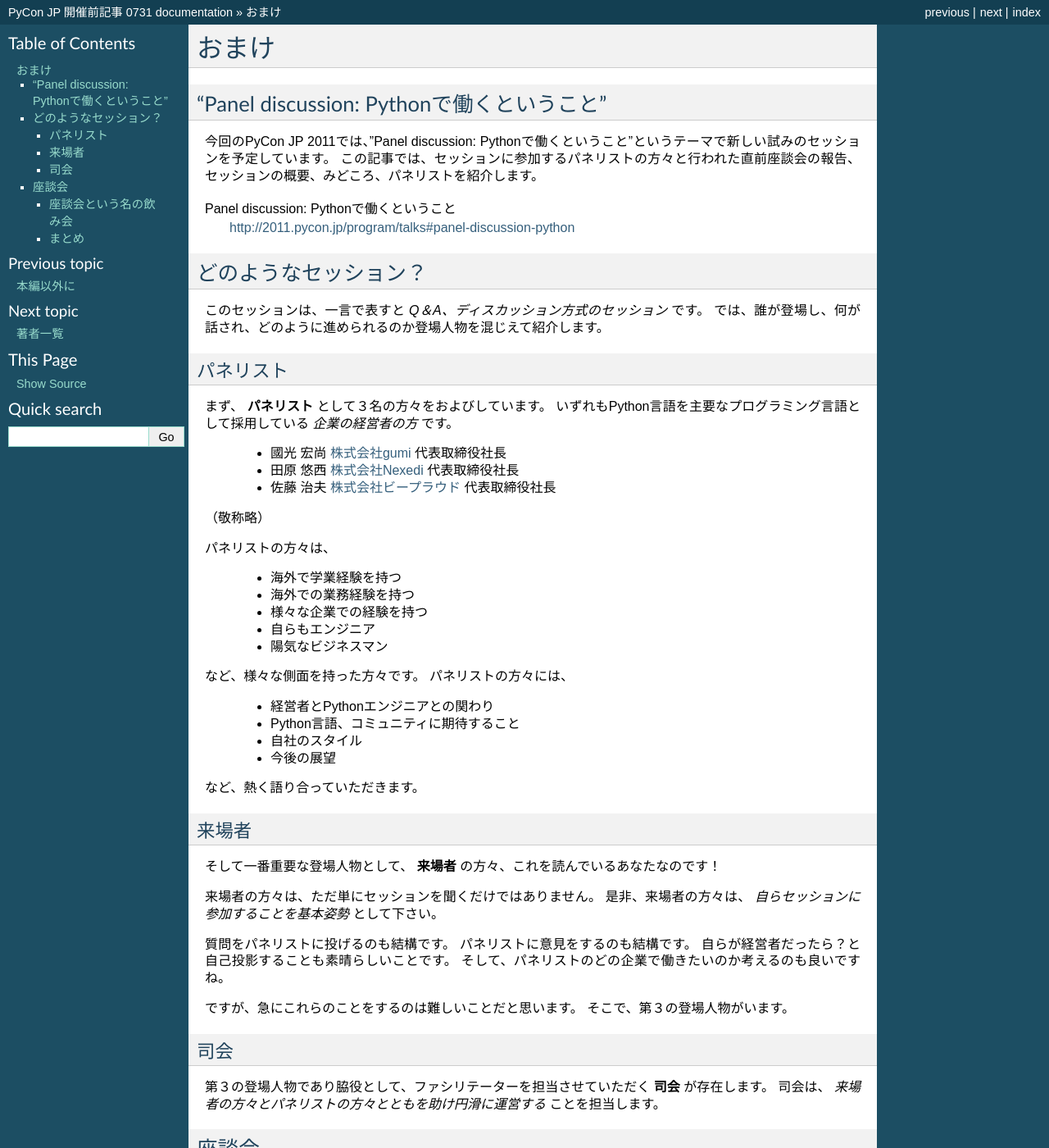
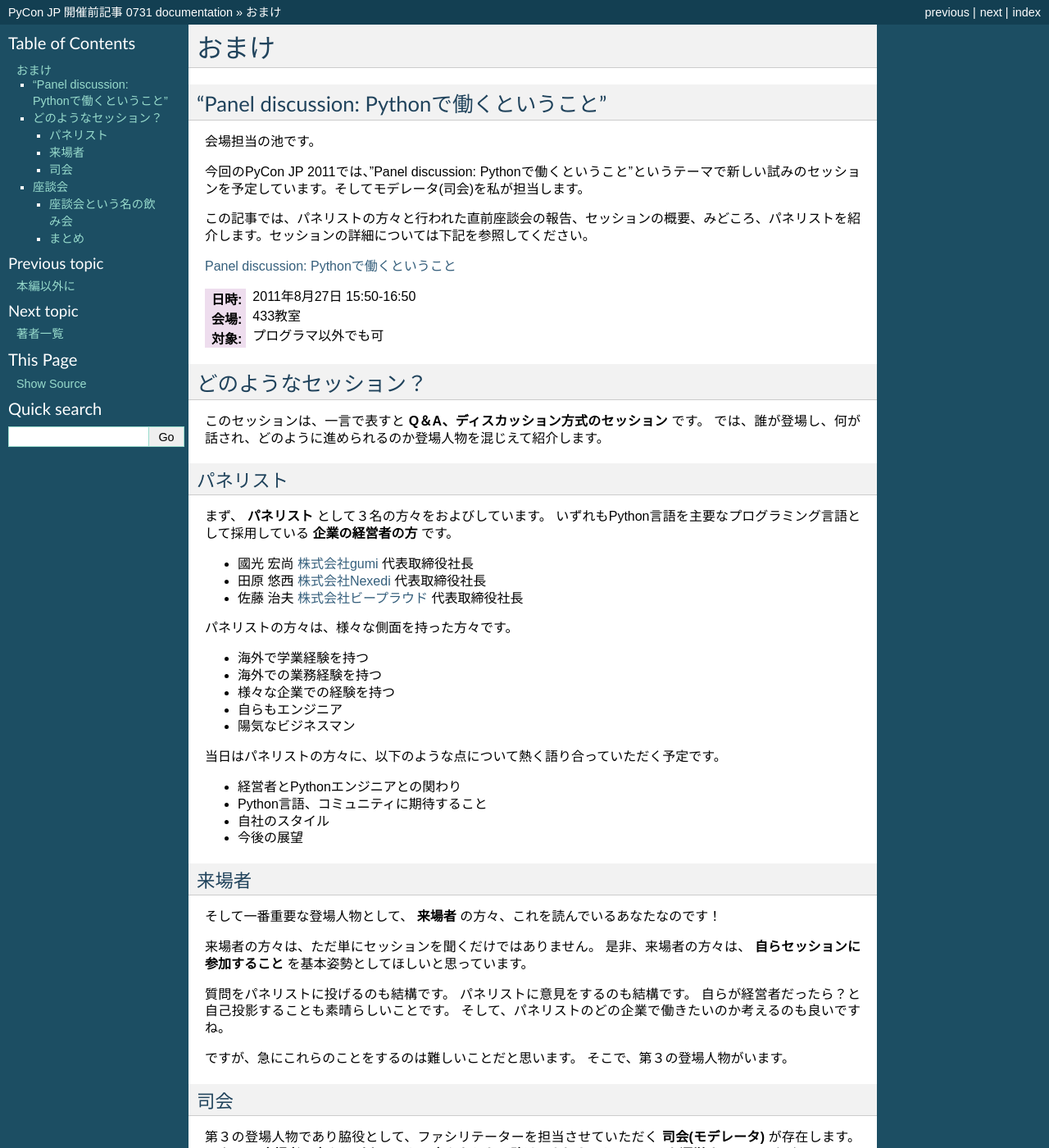
Before and after one commit to michilu/prepycon-article, a Sphinx documentation site: the page built from sphinx/special.rst, in a window 1280 px wide and 1400 px high. Shown: the whole window at 82% size. Built offline with Sphinx 7.4.7, drawn with Linux system fonts in a browser that asks for light colours; some of the changed text lies outside the part shown.

Commit message:
reviesed panel section and added comment

```diff
--- a/sphinx/special.rst
+++ b/sphinx/special.rst
@@ -4,54 +4,54 @@
 
 "Panel discussion: Pythonで働くということ"
 ============================================================
+会場担当の池です。
 
-今回のPyCon JP 2011では、"Panel discussion: Pythonで働くということ"というテーマで新しい試みのセッションを予定しています。
-この記事では、セッションに参加するパネリストの方々と行われた直前座談会の報告、セッションの概要、みどころ、パネリストを紹介します。
+今回のPyCon JP 2011では、"Panel discussion: Pythonで働くということ"というテーマで新しい試みのセッションを予定しています。そしてモデレータ(司会)を私が担当します。
 
-Panel discussion: Pythonで働くということ
- http://2011.pycon.jp/program/talks#panel-discussion-python
+この記事では、パネリストの方々と行われた直前座談会の報告、セッションの概要、みどころ、パネリストを紹介します。セッションの詳細については下記を参照してください。
+
+`Panel discussion: Pythonで働くということ <http://2011.pycon.jp/program/talks#panel-discussion-python>`_
+
+:日時: 2011年8月27日 15:50-16:50
+:会場: 433教室
+:対象: プログラマ以外でも可
 
 どのようなセッション？
 ============================================================
 
-このセッションは、一言で表すと *Q＆A、ディスカッション方式のセッション* です。
+このセッションは、一言で表すと **Q＆A、ディスカッション方式のセッション** です。
 では、誰が登場し、何が話され、どのように進められるのか登場人物を混じえて紹介します。
-
 
 パネリスト
 ----------------------
 
 まず、 **パネリスト** として３名の方々をおよびしています。
-いずれもPython言語を主要なプログラミング言語として採用している *企業の経営者の方* です。
+いずれもPython言語を主要なプログラミング言語として採用している **企業の経営者の方** です。
 
- * 國光 宏尚 `株式会社gumi <http://gu3.co.jp/>`_ 代表取締役社長
- * 田原 悠西 `株式会社Nexedi <http://www.nexedi.co.jp/>`_ 代表取締役社長
- * 佐藤 治夫 `株式会社ビープラウド <http://www.beproud.jp/>`_ 代表取締役社長
+* 國光 宏尚 `株式会社gumi <http://gu3.co.jp/>`_ 代表取締役社長
+* 田原 悠西 `株式会社Nexedi <http://www.nexedi.co.jp/>`_ 代表取締役社長
+* 佐藤 治夫 `株式会社ビープラウド <http://www.beproud.jp/>`_ 代表取締役社長
 
-（敬称略）
+.. （敬称略）
 
 .. パネリストの話を膨らます
 
-パネリストの方々は、
+パネリストの方々は、様々な側面を持った方々です。
 
- * 海外で学業経験を持つ
- * 海外での業務経験を持つ
- * 様々な企業での経験を持つ
- * 自らもエンジニア
- * 陽気なビジネスマン
+* 海外で学業経験を持つ
+* 海外での業務経験を持つ
+* 様々な企業での経験を持つ
+* 自らもエンジニア
+* 陽気なビジネスマン
 
-など、様々な側面を持った方々です。
-パネリストの方々には、
+当日はパネリストの方々に、以下のような点について熱く語り合っていただく予定です。
 
- * 経営者とPythonエンジニアとの関わり
- * Python言語、コミュニティに期待すること
- * 自社のスタイル
- * 今後の展望
+* 経営者とPythonエンジニアとの関わり
+* Python言語、コミュニティに期待すること
+* 自社のスタイル
+* 今後の展望
 
 .. * OSSとの関わり
-
-など、熱く語り合っていただきます。
-
 
 来場者
 ----------------------
@@ -63,7 +63,7 @@ Panel discussion: Pythonで働くということ
 そして一番重要な登場人物として、 **来場者** の方々、これを読んでいるあなたなのです！
 
 来場者の方々は、ただ単にセッションを聞くだけではありません。
-是非、来場者の方々は、 *自らセッションに参加することを基本姿勢* として下さい。
+是非、来場者の方々は、 **自らセッションに参加すること** を基本姿勢としてほしいと思っています。
 
 質問をパネリストに投げるのも結構です。
 パネリストに意見をするのも結構です。
@@ -73,15 +73,15 @@ Panel discussion: Pythonで働くということ
 ですが、急にこれらのことをするのは難しいことだと思います。
 そこで、第３の登場人物がいます。
 
-
 司会
 ----------------------
 
 .. 司会の役割を説明する。
 
-第３の登場人物であり脇役として、ファシリテーターを担当させていただく **司会** が存在します。
-司会は、 *来場者の方々とパネリストの方々とともを助け円滑に運営する* ことを担当します。
+第３の登場人物であり脇役として、ファシリテーターを担当させていただく **司会(モデレータ)** が存在します。
+司会は、 **来場者の方々とパネリストの方々をともに助け、よりよいセッションを運営する** ことを担当します。
 
+.. なんか池さんの意気込み?みたいなのがあってもいいかも(たかのり)
 .. そして、総論、見どころ...いる？
 
 
@@ -91,13 +91,13 @@ Panel discussion: Pythonで働くということ
 .. 座談会はこうだったよ。
 
 いきなり顔合わせもせず、パネリストを集めてドッ！とセッションを行う。
-PyCon JPの運営側としてそのような手順で、セッションを行うのは、当然ながら自信がないですし、セッションの質を至高に達したいので座談会を一座設けました。
+PyCon JPの運営側としてそのような手順で、セッションを行うのは、当然ながら自信がないですし、セッションの質を至高に達したいので座談会を一席設けました。
 
 この章では来場者の方々、人柄と雰囲気を共有できれば幸いです。
 
-
 座談会という名の飲み会
 ------------------------------------
+.. 写真を減らして座談会の内容についても少し出してもいいんじゃないかなぁ?
 
 今回、はじめて３名のパネリストが顔を合わせたのですが、最初はぎこちなかったです。
 しかし、お酒と食事の力、経営者であるという共通点もあり笑顔で語らうことができました。
@@ -109,6 +109,8 @@ PyCon JPの運営側としてそのような手順で、セッションを行う
    :alt: 熱く語らう
    :align: center
 
+   写真左から國光さん、佐藤さん、池、田原さん
+
 特に、Pythonを各社さんが使っており、他社さんの話は面白かったのではないでしょうか？
 この点は、今回のパネルディスカッションでも是非話を深堀りし来場者の皆さんにお伝えできればと考えています。
 
@@ -118,11 +120,15 @@ PyCon JPの運営側としてそのような手順で、セッションを行う
    :alt: 仲良く
    :align: center
 
+   仲良くなった!
+
 .. figure:: /_static/panel-discussion/smile-and-relaxation.jpg
    :height: 300px
    :width: 400px
    :alt: 笑顔にくつろぐ
    :align: center
+
+   笑顔でくつろぐ面々
 
 また、事前にパネルディスカッションでぶつけようと考えていた質問をぶつけ、頭を抱えさせてみましてた。
 今回のセッションにおいても、まさに経営者が悩み考えている様を来場者の方にお見せできると思います。
@@ -133,15 +139,17 @@ PyCon JPの運営側としてそのような手順で、セッションを行う
    :alt: 考える経営者
    :align: center
 
+   考える経営者
+
 まとめ
 ------------------------------------
 
 いかがでしたでしょうか。
 "Panel discussion: Pythonで働くということ"セッションの概要と座談会について紹介しました。
-雰囲気をつかんで頂き、是非ともセッションの一部になっていただけたらと思っています。
+雰囲気をつかんで頂き、是非とも本セッションに参加して楽しんでいただけたらと思っています。
 
-もし、経営者の方々に質問をお持ちであったら、実際のPyCon JPセッション中にぶつけて下さい！
-また、大変気さくな方々であったので、会場で見つけたら話しかけてみるものよいかもしれません。
+もし、経営者の方々に対して聞いてみたいことがあれば、PyCon JPセッション中にぶつけてみて下さい！
+また、みなさん大変気さくな方々ですので、会場で見つけたら気軽に話しかけてみるものよいかもしれません。
 
 それでは、PyCon JPの当日皆さんにお会いできる事を楽しみにしています！！
 
```
